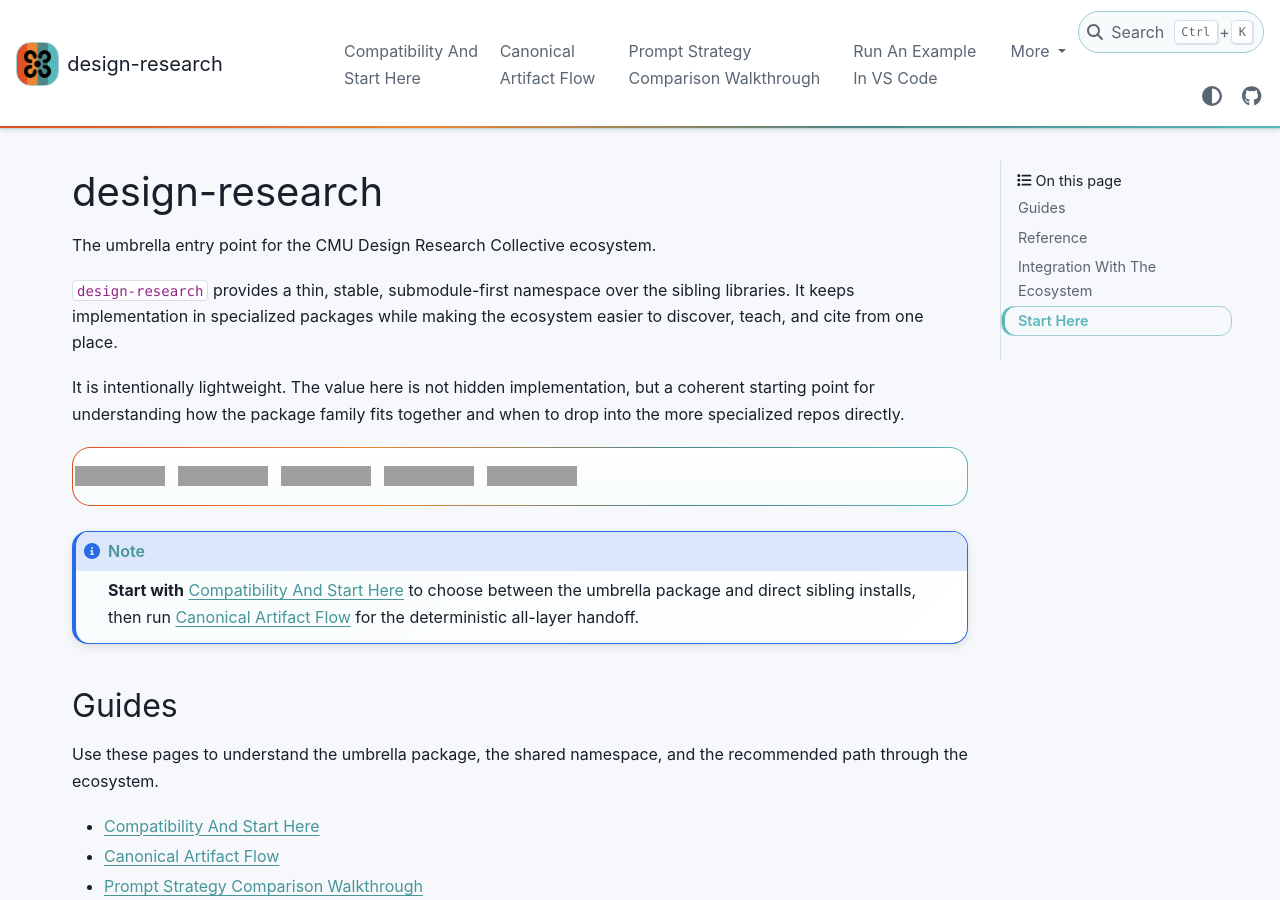
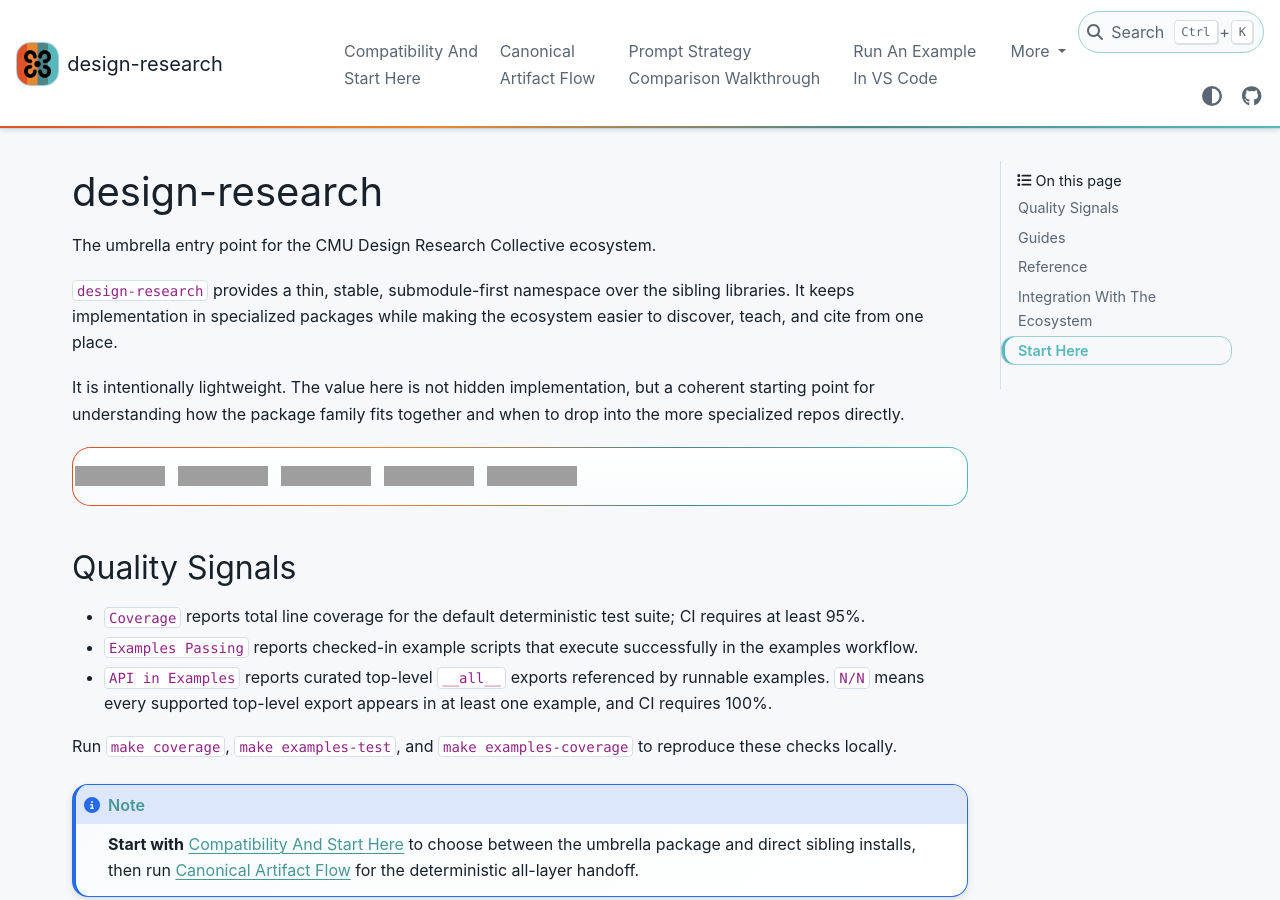
Before and after one commit to cmudrc/design-research, a Sphinx documentation site: the page built from docs/index.rst, in a window 1280 px wide and 900 px high. Built offline with Sphinx 7.4.7 and the PyData theme 0.15.4, drawn with Linux system fonts in a browser that asks for light colours; grey boxes are pictures that could not be loaded.

Commit message:
Document ecosystem release quality gates

```diff
--- a/docs/dependencies_and_extras.rst
+++ b/docs/dependencies_and_extras.rst
@@ -28,6 +28,6 @@ Install it with:
    pip install -e ".[dev]"
 
 Maintainer workflows target Python ``3.12`` from ``.python-version``.
-CI enforces a strict 90% total line coverage floor through ``make coverage`` and
+CI enforces a strict 95% total line coverage floor through ``make coverage`` and
 ``make ci``.
 Release packaging validation is exposed via ``make release-check``.
--- a/docs/index.rst
+++ b/docs/index.rst
@@ -26,12 +26,26 @@ together and when to drop into the more specialized repos directly.
           <img alt="Examples Passing" src="https://raw.githubusercontent.com/cmudrc/design-research/HEAD/.github/badges/examples-passing.svg">
         </a>
         <a class="drc-badge-link" href="https://github.com/cmudrc/design-research/actions/workflows/examples.yml">
-          <img alt="Public API In Examples" src="https://raw.githubusercontent.com/cmudrc/design-research/HEAD/.github/badges/examples-api-coverage.svg">
+          <img alt="API in Examples" src="https://raw.githubusercontent.com/cmudrc/design-research/HEAD/.github/badges/examples-api-coverage.svg">
         </a>
         <a class="drc-badge-link" href="https://github.com/cmudrc/design-research/actions/workflows/docs-pages.yml">
           <img alt="Docs" src="https://github.com/cmudrc/design-research/actions/workflows/docs-pages.yml/badge.svg">
         </a>
       </div>
+
+Quality Signals
+---------------
+
+- ``Coverage`` reports total line coverage for the default deterministic test
+  suite; CI requires at least 95%.
+- ``Examples Passing`` reports checked-in example scripts that execute
+  successfully in the examples workflow.
+- ``API in Examples`` reports curated top-level ``__all__`` exports referenced
+  by runnable examples. ``N/N`` means every supported top-level export appears
+  in at least one example, and CI requires 100%.
+
+Run ``make coverage``, ``make examples-test``, and ``make examples-coverage``
+to reproduce these checks locally.
 
 .. container:: drc-home-callout
 
```
Also changed, not shown: AGENTS.md (+1 -1 lines), CONTRIBUTING.md (+5 -2 lines), README.md (+9 -1 lines), 6 other files.
